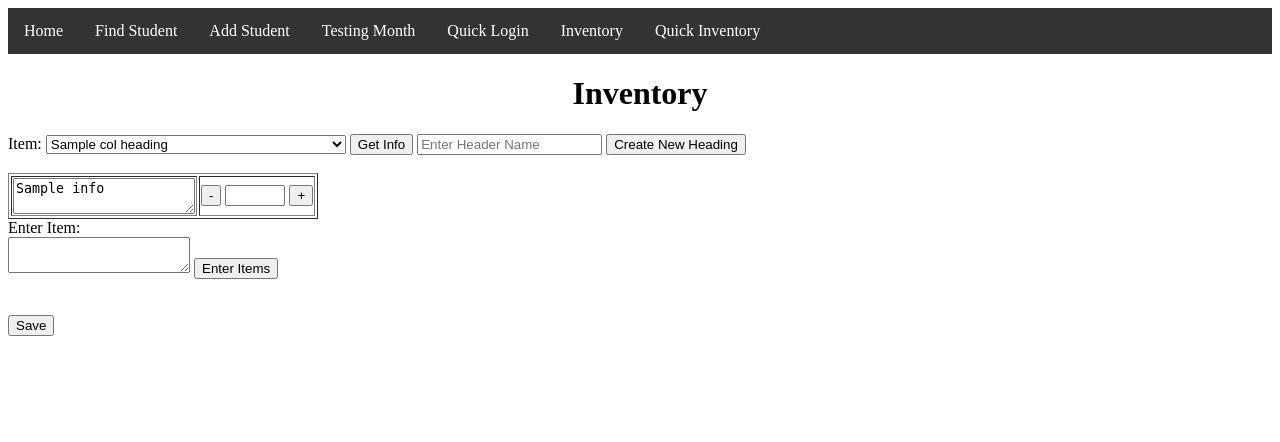
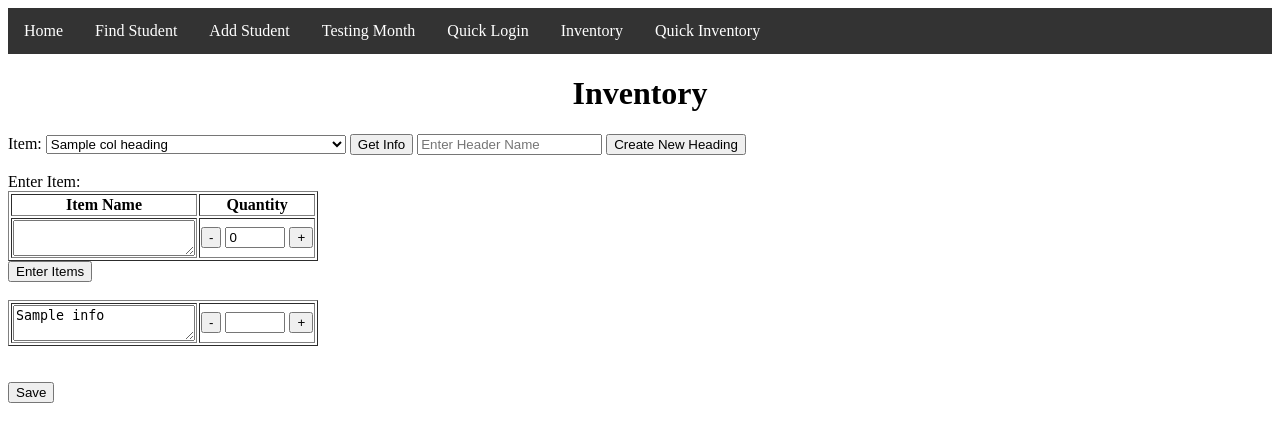
Before and after one commit to AndrewBal802/Taekwondo_V2, a Flask app: template app/templates/viewInventory.html in a window 1280 px wide. Shown: the top 442 px of the page. Run offline with Flask 2, Linux system fonts and the light colour scheme; the template is opened without the code that fills it: most values are stand-ins (such as "Sample title", 1, 10 or a date in 2020); parts of the project's set-up code (start-up, migrations or seed data) failed here and were passed over; some libraries are stand-ins or nearby versions.

Commit message:
included to add a new item, in the same way as you wanted to edit a particular item

```diff
--- a/app/templates/viewInventory.html
+++ b/app/templates/viewInventory.html
@@ -36,7 +36,34 @@
 
     <br>
     <br>
+        <label>Enter Item: </label>
+        <table border=1 style="float: middle">
+            <tr>
+                <th>Item Name</th>
+                <th>Quantity</th>
+            </tr>
+
+            <tr>
+                <td>
+                    <textarea id = "itemText" name= "itemText" value=""></textarea>
+
+                </th>
+
+               <td>  <button type="button" id="sub" class="sub">-</button>
+                  <input type="text" id="newQuantity" name = "newQuantity" value="0" class="field"  style = "width: 60px;"/>
+                  <button type="button" id="add" class="add">+</button>
+               </th>
+
+
+            </tr>
+        </table>
+
+        <input id = "submitButton" name = "submitButton"  type="submit" value="Enter Items">
+        <br>
+        <br>
     {% if info %}
+
+
 
 	<table border = 1 style="">
         {% for x in range(info|length ) %}
@@ -60,16 +87,8 @@
     <!--
        Add Items
     -->
-
-        <label>Enter Item: </label>
-        <br>
-        <textarea id = "itemText" name= "itemText" value=""></textarea>
-
-        <input id = "submitButton" name = "submitButton"  type="submit" value="Enter Items">
-
-        <br>
-        <br>
-        <br>
+    <br>
+    <br>
         <input id = "submitButton" name = "submitButton" type = "submit" value = "Save">
 
     </form>
```
